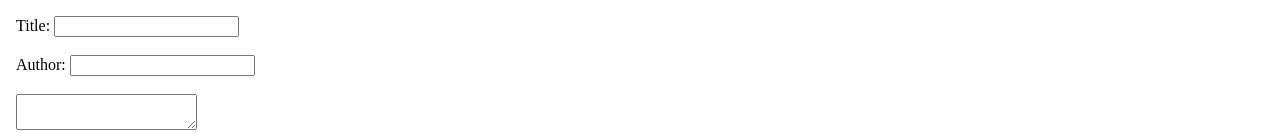
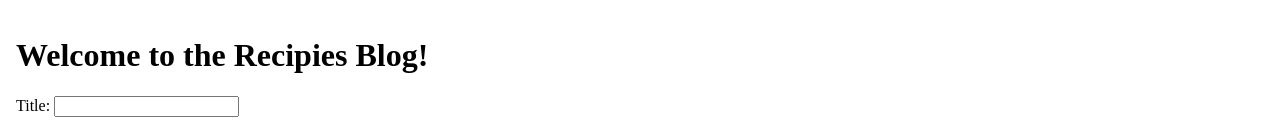
Before and after one commit to aznedy/CS618_FullStack, a React (Vite) app: page / in a window 1280 px wide. Shown: the top 133 px of the page. Built offline with nearby package versions, Linux system fonts and the light colour scheme; no server answers.

Commit message:
feat: add explanatory title to home page

```diff
--- a/src/Blog.jsx
+++ b/src/Blog.jsx
@@ -19,6 +19,7 @@ export function Blog() {
 
   return (
     <div style={{ padding: 8 }}>
+      <h1> Welcome to the Recipies Blog! </h1>
       <CreatePost />
       <br />
       <hr />
```
